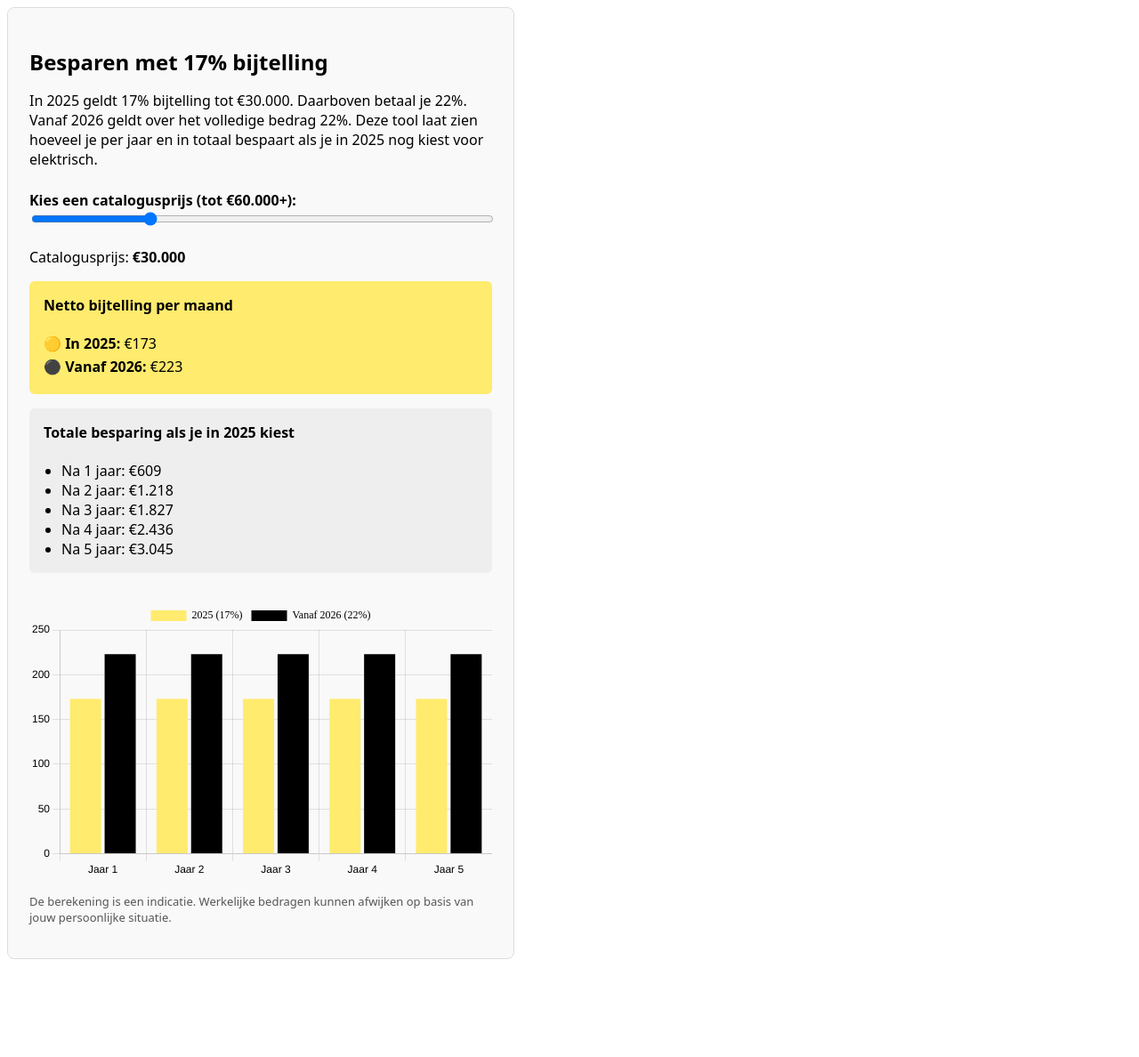
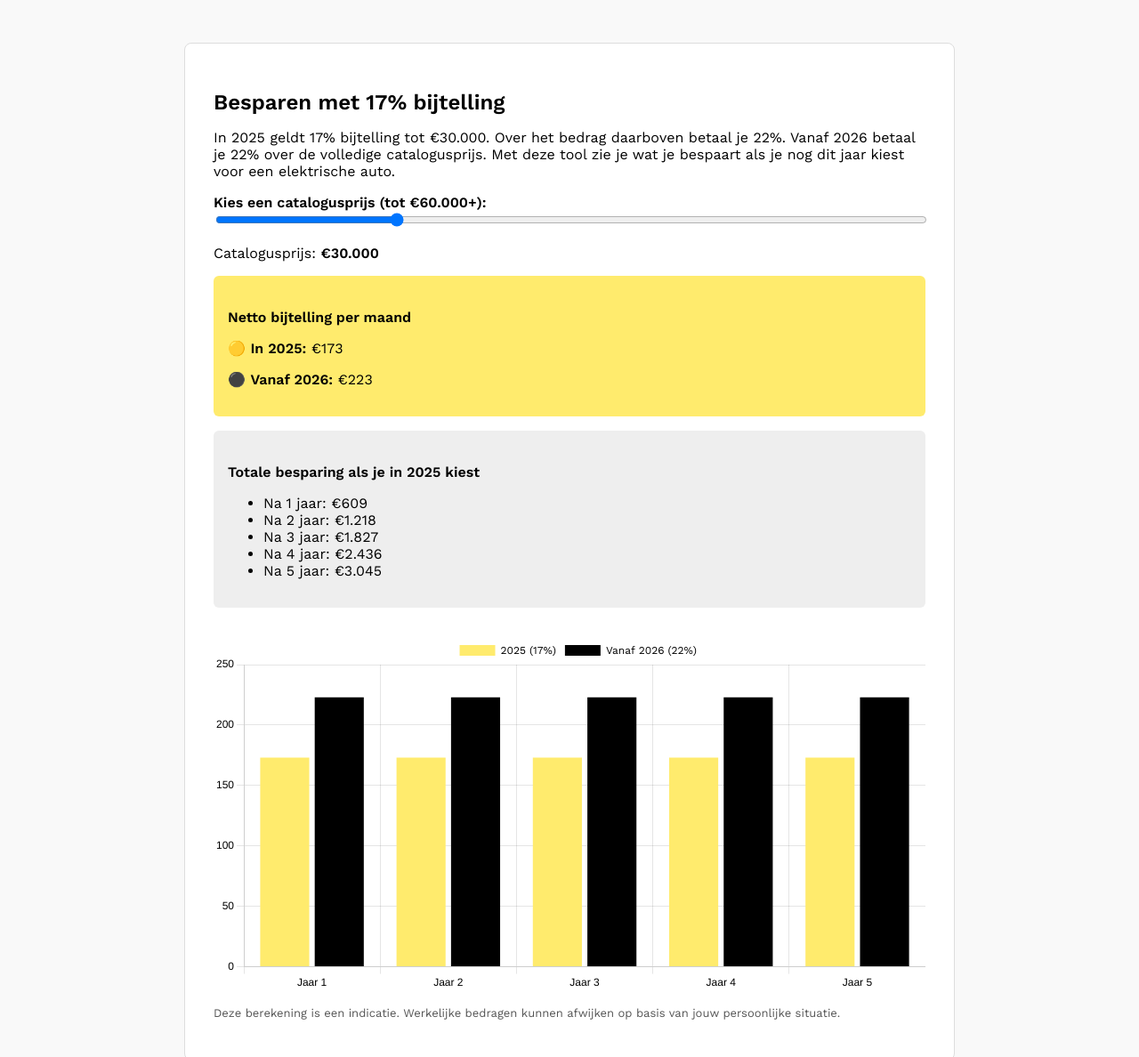
Before and after one commit to Pieter475/bijtelling.github.io, a plain HTML site: page index.html in a window 1280 px wide. Shown: the top 1188 px of the page at 89% size. Before the commit the page ends 1086 px from the top, so only its background shows below. Drawn offline with nearby package versions, Linux system fonts and the light colour scheme.

Commit message:
Update index.html

```diff
--- a/index.html
+++ b/index.html
@@ -1,26 +1,77 @@
-<div style="max-width: 520px; font-family: 'Work Sans', system-ui, sans-serif; background: #f9f9f9; padding: 24px; border-radius: 8px; border: 1px solid #ddd;">
-  <h2 style="color: #000000; margin-bottom: 12px;">Besparen met 17% bijtelling</h2>
-  <p style="margin-bottom: 24px;">
-    In 2025 geldt 17% bijtelling tot €30.000. Daarboven betaal je 22%. Vanaf 2026 geldt over het volledige bedrag 22%.
-    Deze tool laat zien hoeveel je per jaar en in totaal bespaart als je in 2025 nog kiest voor elektrisch.
+<!DOCTYPE html>
+<html lang="nl">
+<head>
+  <meta charset="UTF-8">
+  <title>Besparing bijtelling elektrische auto</title>
+  <link href="https://fonts.googleapis.com/css2?family=Work+Sans:wght@400;600&display=swap" rel="stylesheet">
+  <script src="https://cdn.jsdelivr.net/npm/chart.js"></script>
+  <style>
+    body {
+      font-family: 'Work Sans', sans-serif;
+      background-color: #f9f9f9;
+      padding: 40px;
+    }
+
+    .container {
+      max-width: 800px;
+      background: white;
+      padding: 32px;
+      border-radius: 8px;
+      border: 1px solid #ddd;
+      margin: auto;
+    }
+
+    h2, h4 {
+      margin-bottom: 16px;
+    }
+
+    label {
+      font-weight: bold;
+    }
+
+    .highlight {
+      background: #FFEB6D;
+      padding: 16px;
+      border-radius: 6px;
+      margin-bottom: 16px;
+    }
+
+    .graybox {
+      background: #eeeeee;
+      padding: 16px;
+      border-radius: 6px;
+    }
+
+    .note {
+      font-size: 13px;
+      color: #555;
+      margin-top: 16px;
+    }
+  </style>
+</head>
+<body>
+
+<div class="container">
+  <h2>Besparen met 17% bijtelling</h2>
+  <p>
+    In 2025 geldt 17% bijtelling tot €30.000. Over het bedrag daarboven betaal je 22%.
+    Vanaf 2026 betaal je 22% over de volledige catalogusprijs.
+    Met deze tool zie je wat je bespaart als je nog dit jaar kiest voor een elektrische auto.
   </p>
 
-  <!-- Catalogusprijs -->
-  <label for="prijs" style="font-weight: bold;">Kies een catalogusprijs (tot €60.000+):</label>
-  <input type="range" id="prijs" min="20000" max="60000" value="30000" step="1" oninput="updateBijtelling()" style="width: 100%; margin-bottom: 8px;">
+  <label for="prijs">Kies een catalogusprijs (tot €60.000+):</label>
+  <input type="range" id="prijs" min="20000" max="60000" value="30000" step="1" oninput="updateBijtelling()" style="width: 100%;">
   <p>Catalogusprijs: <strong>€<span id="prijsValue">30.000</span></strong></p>
 
-  <!-- Resultaten bijtelling -->
-  <div style="background: #FFEB6D; padding: 16px; border-radius: 6px; margin-bottom: 16px;">
-    <h4 style="margin-top: 0;">Netto bijtelling per maand</h4>
-    <p style="margin: 4px 0;">🟡 <strong>In 2025:</strong> €<span id="bijtelling2025">---</span></p>
-    <p style="margin: 4px 0;">⚫ <strong>Vanaf 2026:</strong> €<span id="bijtelling2026">---</span></p>
+  <div class="highlight">
+    <h4>Netto bijtelling per maand</h4>
+    <p>🟡 <strong>In 2025:</strong> €<span id="bijtelling2025">---</span></p>
+    <p>⚫ <strong>Vanaf 2026:</strong> €<span id="bijtelling2026">---</span></p>
   </div>
 
-  <!-- Jaarlijkse en cumulatieve besparing -->
-  <div style="background: #eeeeee; padding: 16px; border-radius: 6px;">
-    <h4 style="margin-top: 0;">Totale besparing als je in 2025 kiest</h4>
-    <ul style="padding-left: 20px; margin: 0;">
+  <div class="graybox">
+    <h4>Totale besparing als je in 2025 kiest</h4>
+    <ul>
       <li>Na 1 jaar: €<span id="bespaar1">---</span></li>
       <li>Na 2 jaar: €<span id="bespaar2">---</span></li>
       <li>Na 3 jaar: €<span id="bespaar3">---</span></li>
@@ -29,16 +80,13 @@
     </ul>
   </div>
 
-  <!-- Grafiek -->
-  <canvas id="bijtellingChart" width="500" height="300" style="margin-top: 32px;"></canvas>
+  <canvas id="bijtellingChart" width="700" height="350" style="margin-top: 32px;"></canvas>
 
-  <p style="font-size: 13px; color: #555; margin-top: 16px;">
-    De berekening is een indicatie. Werkelijke bedragen kunnen afwijken op basis van jouw persoonlijke situatie.
+  <p class="note">
+    Deze berekening is een indicatie. Werkelijke bedragen kunnen afwijken op basis van jouw persoonlijke situatie.
   </p>
 </div>
 
-<!-- Chart.js voor grafiek -->
-<script src="https://cdn.jsdelivr.net/npm/chart.js"></script>
 <script>
   const belastingTarief = 0.406;
 
@@ -122,3 +170,6 @@
     updateBijtelling();
   });
 </script>
+
+</body>
+</html>
```
